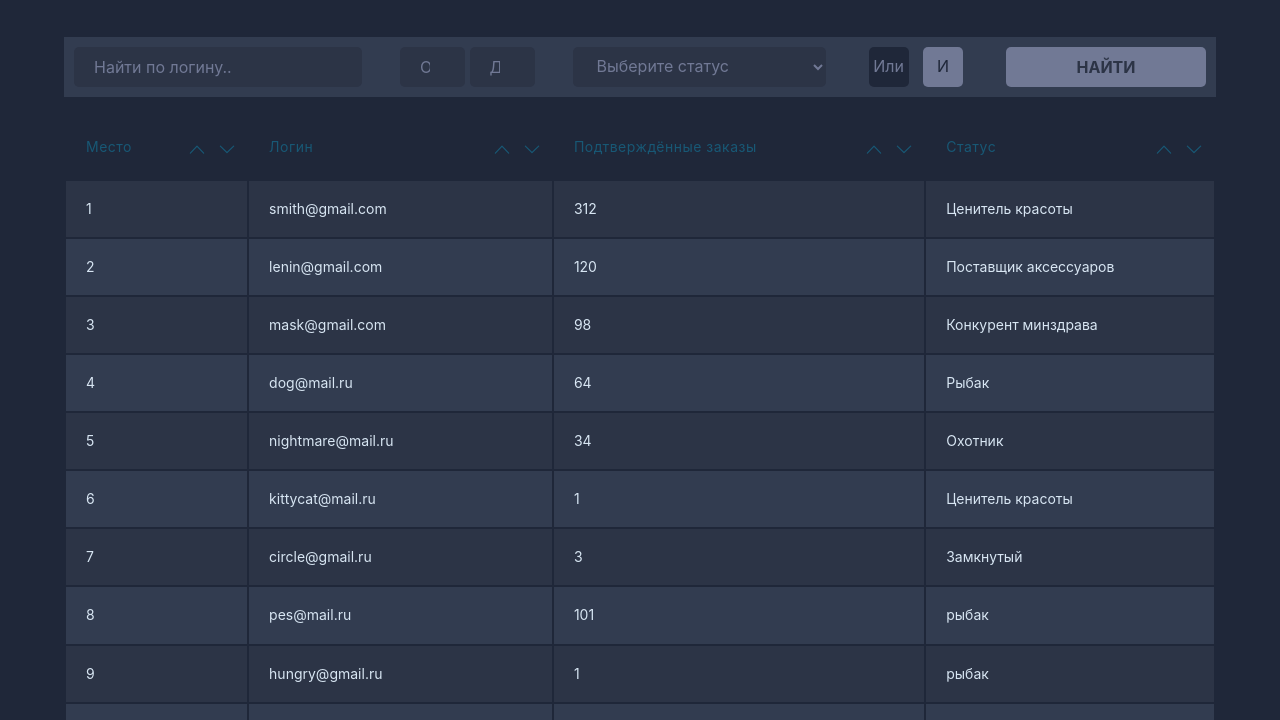
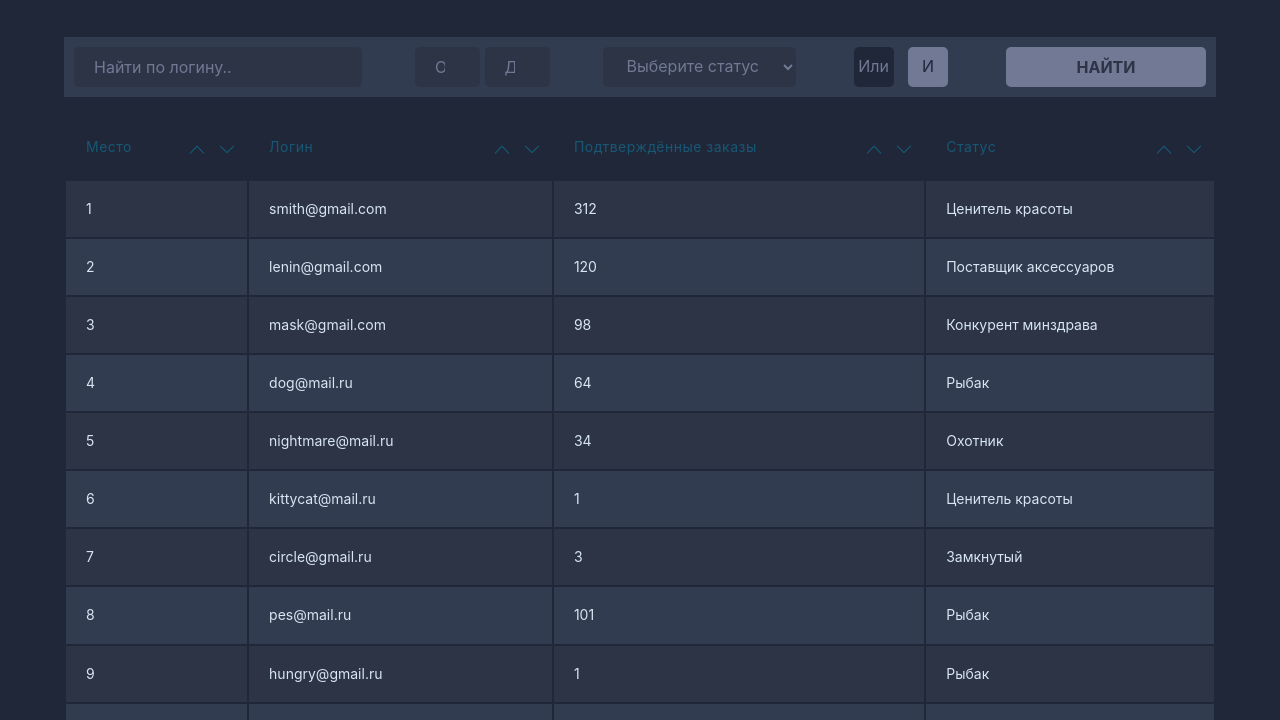
Before and after one commit to acheprakova/TLGroup, a plain HTML site: page index.html in a window 1280 px wide. Shown: the part 80-800 px from the top of the page. Drawn offline with Linux system fonts and the light colour scheme; a web font is replaced by a local one.

Commit message:
'update'

```diff
--- a/assets/js/script.js
+++ b/assets/js/script.js
@@ -1,7 +1,7 @@
 "use strict"
 
 
-document.addEventListener('DOMContentLoaded', function () {
+document.('DOMContentLoaded', function () {
     var button = document.querySelector('#apply');
     var table = document.getElementById('orderTable');
     var tr = table.getElementsByTagName('tr');
@@ -18,11 +18,14 @@ document.addEventListener('DOMContentLoaded', function () {
             orderMax = tr[i].getElementsByTagName('td')[2].innerHTML * 1;
         }
 
-        if (arrayStatus.indexOf(tdStatus)) {
+        if (arrayStatus.indexOf(tdStatus) == -1) {
+
             arrayStatus.push(tdStatus);
             var option = document.createElement("option");
             option.setAttribute("value", tdStatus);
             option.innerHTML = tdStatus;
+
+
             document.getElementById("statusSelect").appendChild(option);
         }
     }
--- a/index.html
+++ b/index.html
@@ -203,13 +203,13 @@
                         <td>8</td>
                         <td>pes@mail.ru</td>
                         <td>101</td>
-                        <td>рыбак</td>
+                        <td>Рыбак</td>
                     </tr>
                     <tr>
                         <td>9</td>
                         <td>hungry@gmail.ru</td>
                         <td>1</td>
-                        <td>рыбак</td>
+                        <td>Рыбак</td>
                     </tr>
                     <tr>
                         <td>10</td>
```
